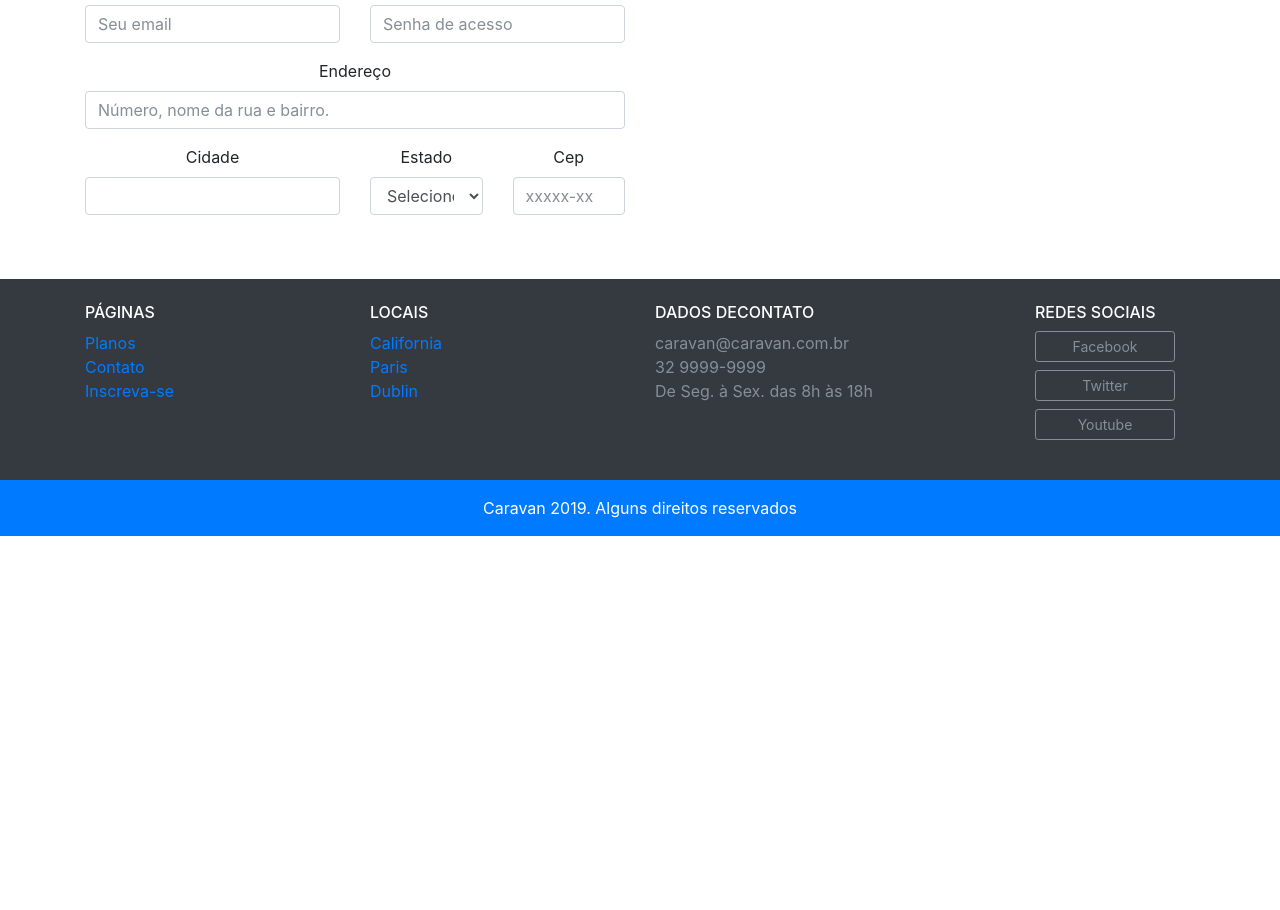
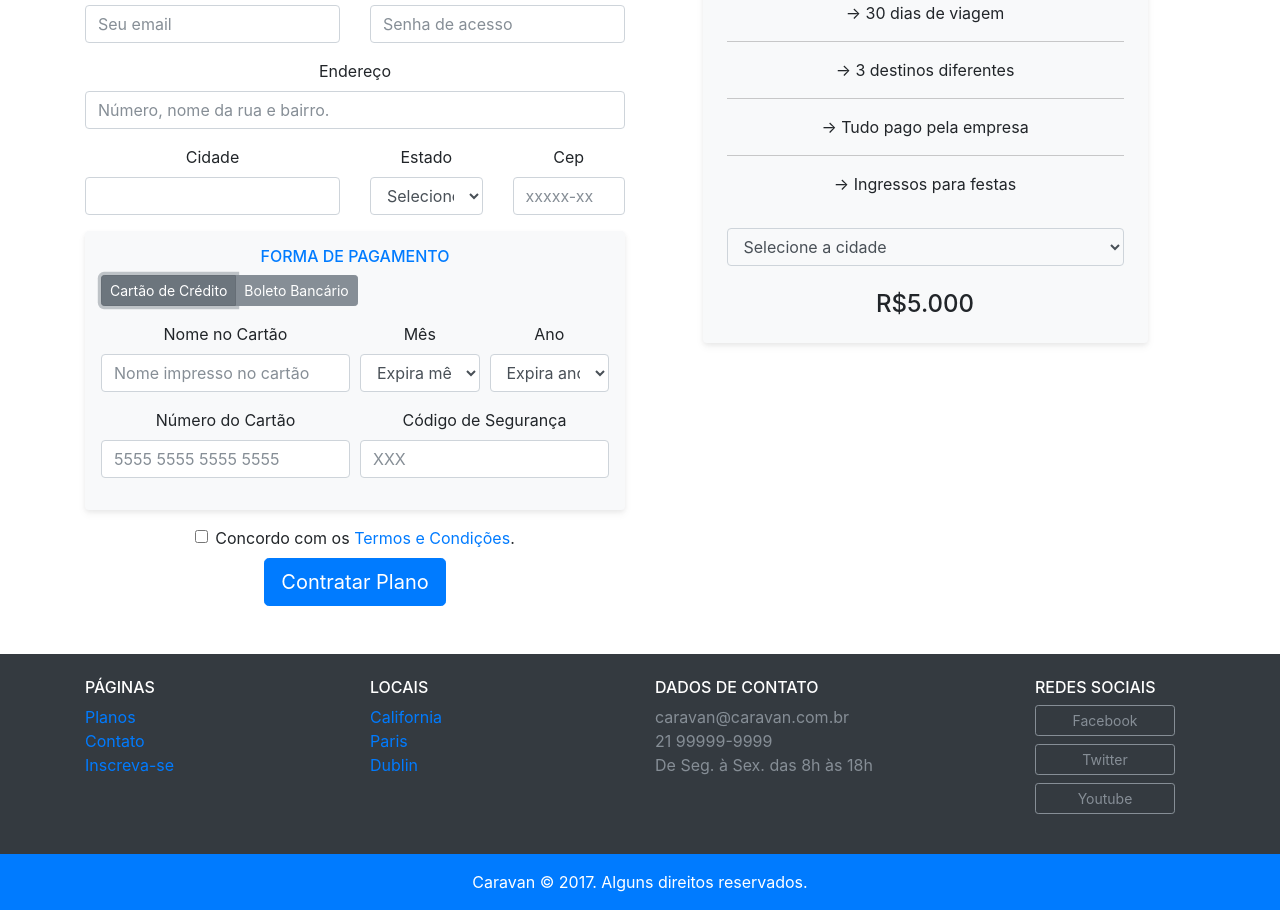
Before and after one commit to icarofs/Caravan, a plain HTML site: page inscricao.html in a window 1280 px wide. Shown: the part 338-1248 px from the top of the page. Before the commit the page ends 874 px from the top, so only its background shows below. Drawn offline with Linux system fonts and the light colour scheme.

Commit message:
finalizado formulário de inscrição

```diff
--- a/inscricao.html
+++ b/inscricao.html
@@ -111,7 +111,7 @@
             </div>
             <div class="form-group col-md-6">
               <label for="inputCidade">Cidade</label>
-              <input type="text" class="form-control" id="inputCidade">
+              <input type="text" class="form-control" id="inputCidade" />
             </div>
             <div class="form-group col-md-3 col-6">
               <label for="inputEstado">Estado</label>
@@ -128,14 +128,99 @@
               <label for="inputCep">Cep</label>
               <input type="text" class="form-control" id="inputCep" placeholder="xxxxx-xx">
             </div>
+
           </div>
+          <div class="bg-light rounded box-shadow p-3 form-group">
+            <h2 class="h6 text-primary">FORMA DE PAGAMENTO</h2>
+            <nav class="nav btn-group mb-3" id="formaPagamento" role="tablist">
+              <button type="button" class="btn btn-secondary active btn-sm" id="nav-cartao-tab" data-toggle="tab"
+                href="#nav-cartao" role="tab" aria-controls="nav-cartao" aria-selected="true">Cartão de Crédito</button>
+              <button type="button" class="btn btn-secondary btn-sm" id="nav-boleto-tab" data-toggle="tab"
+                href="#nav-boleto" role="tab" aria-controls="nav-boleto" aria-selected="false">Boleto Bancário</button>
+            </nav>
+            <div class="tab-content" id="formaPagamentoConteudo">
+              <div class="tab-pane fade show active" id="nav-cartao" role="tabpanel" aria-labelledby="nav-cartao-tab">
+                <div class="form-row">
+                  <div class="form-group col-md-6">
+                    <label for="inputNomeCartao">Nome no Cartão</label>
+                    <input type="text" class="form-control" id="inputNomeCartao" placeholder="Nome impresso no cartão">
+                  </div>
+                  <div class="form-group col-md-3 col-6">
+                    <label for="inputCidade">Mês</label>
+                    <select id="inputCidade" class="form-control">
+                      <option>Expira mês...</option>
+                      <option>01</option>
+                      <option>02</option>
+                      <option>03</option>
+                      <option>04</option>
+                      <option>05</option>
+                    </select>
+                  </div>
+                  <div class="form-group col-md-3 col-6">
+                    <label for="inputAno">Ano</label>
+                    <select id="inputAno" class="form-control">
+                      <option>Expira ano...</option>
+                      <option>2017</option>
+                      <option>2018</option>
+                      <option>2019</option>
+                    </select>
+                  </div>
+                  <div class="form-group col-md-6">
+                    <label for="inputNumeroCartao">Número do Cartão</label>
+                    <input type="text" class="form-control" id="inputNumeroCartao" placeholder="5555 5555 5555 5555">
+                  </div>
+                  <div class="form-group col-md-6">
+                    <label for="inputCodigo">Código de Segurança</label>
+                    <input type="text" class="form-control" id="inputCodigo" placeholder="XXX">
+                  </div>
+                </div>
+              </div>
+              <div class="tab-pane fade" id="nav-boleto" role="tabpanel" aria-labelledby="nav-boleto-tab">
+                <p class="lead">Clique em contratar plano que enviaremos um boleto para o seu e-mail.</p>
+              </div>
+            </div>
+          </div>
+
+          <div class="form-check">
+            <label class="form-check-label">
+              <input type="checkbox" class="form-check-input">
+              Concordo com os <a href="#">Termos e Condições</a>.
+            </label>
+          </div>
+
+          <button type="submit" class="btn btn-primary btn-lg">Contratar Plano</button>
+
         </form>
+
+        <div class="col-lg-5 mx-auto order-first order-lg-1 mb-5">
+          <h2 class="h6 text-primary">PLANO ESCOLHIDO</h2>
+          <div class="bg-light rounded p-4 box-shadow">
+            <h2>Gold</h2>
+            <ul class="lista-plano list-unstyled">
+              <li>→ 30 dias de viagem</li>
+              <li>→ 3 destinos diferentes</li>
+              <li>→ Tudo pago pela empresa</li>
+              <li>→ Ingressos para festas</li>
+            </ul>
+            <form>
+              <div class="form-group">
+                <select class="form-control bg-light" id="inputCidades">
+                  <option>Selecione a cidade</option>
+                  <option>California</option>
+                  <option>Paris</option>
+                  <option>Dublin</option>
+                </select>
+              </div>
+            </form>
+            <div class="row mt-4">
+              <div class="col">
+                <span class="h4">R$5.000</span>
+              </div>
+            </div>
+          </div>
+        </div>
       </div>
-    </div>
-
   </section>
-
-
 
   <footer class="bg-dark text-white mt-5">
     <div class="container py-4">
@@ -157,31 +242,28 @@
           </ul>
         </div>
         <div class="col-md-4">
-          <h4 class="h6">DADOS DECONTATO</h4>
+          <h4 class="h6">DADOS DE CONTATO</h4>
           <ul class="list-unstyled text-secondary">
             <li>caravan@caravan.com.br</li>
-            <li>32 9999-9999</li>
+            <li>21 99999-9999</li>
             <li>De Seg. à Sex. das 8h às 18h</li>
           </ul>
         </div>
         <div class="col-md-2">
           <h4 class="h6">REDES SOCIAIS</h4>
-          <ul class="list-unstyled text-secondary">
-            <li>
-              <a href="#" style="max-width: 140px;" class="btn btn-outline-secondary btn-sm btn-block mb-2">Facebook</a>
+          <ul class="list-unstyled">
+            <li><a class="btn btn-outline-secondary btn-sm btn-block mb-2" href="#"
+                style="max-width: 140px">Facebook</a></li>
+            <li><a class="btn btn-outline-secondary btn-sm btn-block mb-2" href="#" style="max-width: 140px">Twitter</a>
             </li>
-            <li>
-              <a href="#" style="max-width: 140px;" class="btn btn-outline-secondary btn-sm btn-block mb-2">Twitter</a>
-            </li>
-            <li>
-              <a href="#" style="max-width: 140px;" class="btn btn-outline-secondary btn-sm btn-block mb-2">Youtube</a>
+            <li><a class="btn btn-outline-secondary btn-sm btn-block mb-2" href="#" style="max-width: 140px">Youtube</a>
             </li>
           </ul>
         </div>
       </div>
     </div>
     <div class="bg-primary text-center py-3">
-      <p class="mb-0">Caravan 2019. Alguns direitos reservados</p>
+      <p class="mb-0">Caravan © 2017. Alguns direitos reservados.</p>
     </div>
   </footer>
 
```
